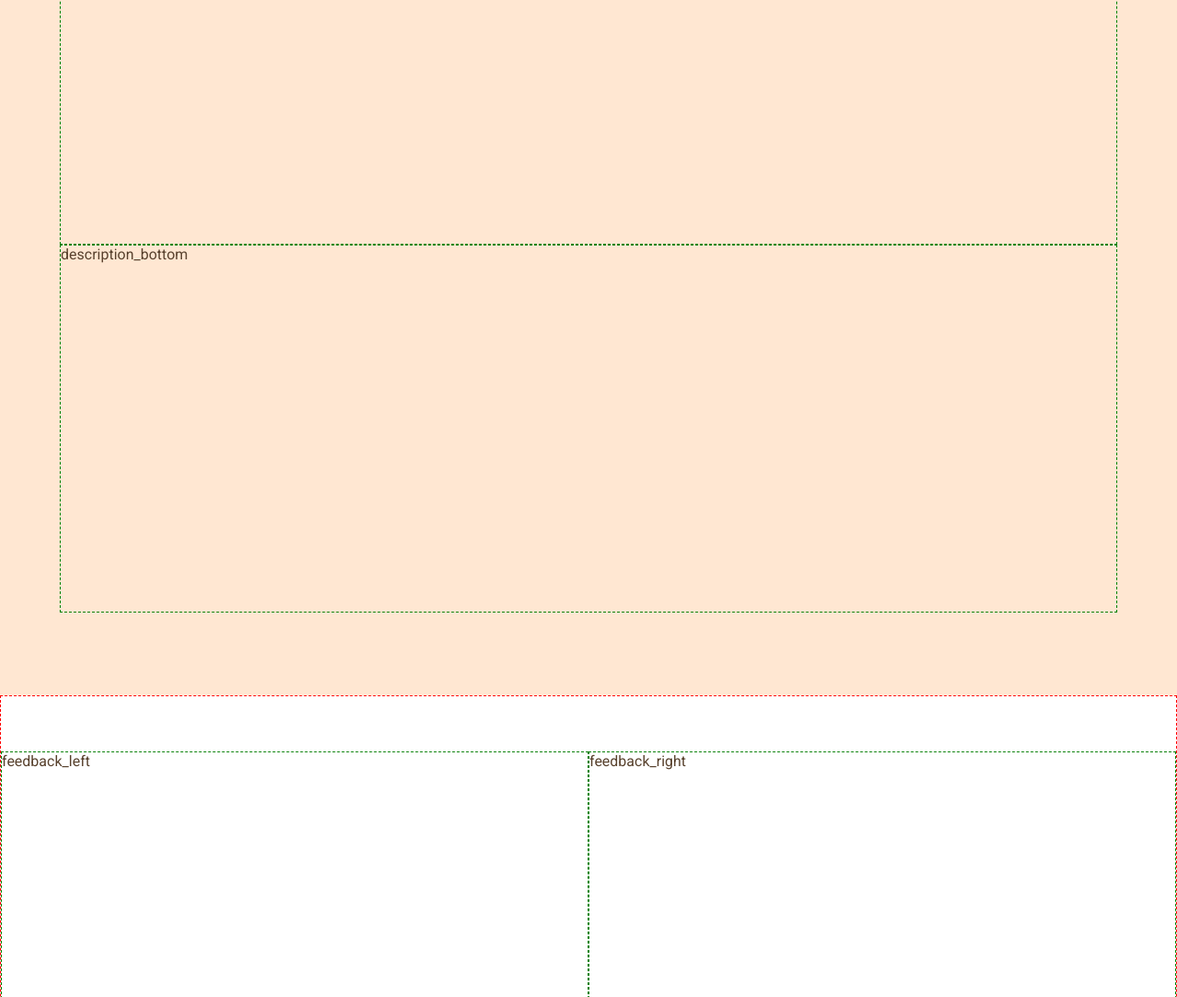
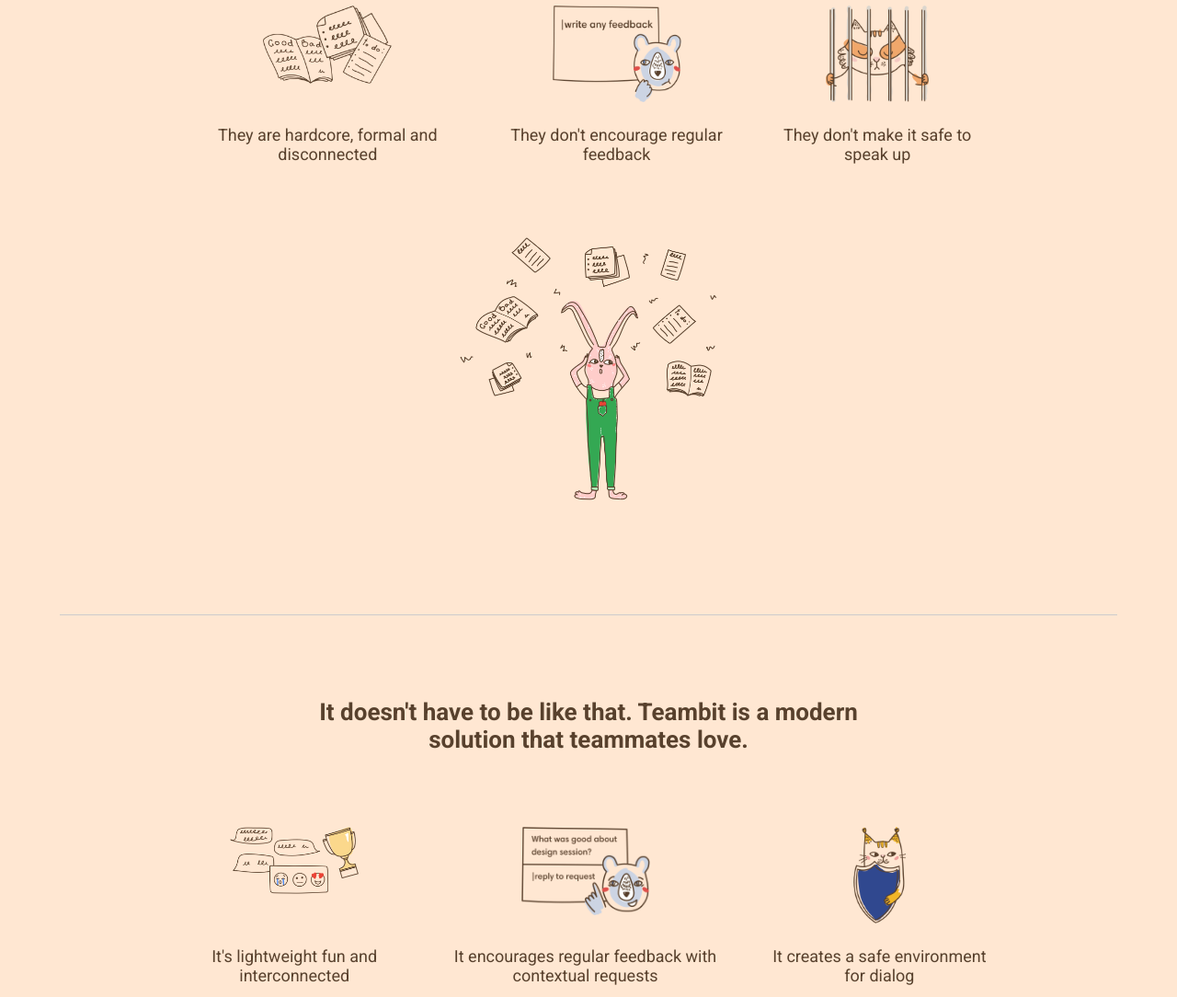
Before and after one commit to path72/node-sass-teambit, a plain HTML site: page index.html in a window 1280 px wide. Shown: the part 888-1972 px from the top of the page at 92% size. Drawn offline with nearby package versions, Linux system fonts and the light colour scheme.

Commit message:
description

```diff
--- a/index.html
+++ b/index.html
@@ -94,8 +94,43 @@
 				<!-- % DESCRIPTION % -->
 				<div id="description">
 					<div class="wrapper1150">
-						<div class="description_top">description_top</div>
-						<div class="description_bottom">description_bottom</div>
+						<div class="description_block">
+							<div class="title txt_title">Traditional people processes lead to disengagement and turnover.</div>
+							<div class="img_row">
+								<div class="img_box">
+									<div class="img_frame"><img src="img/hardcore.png" alt=""></div>
+									<div class="caption txt_caption">They are hardcore, formal and disconnected</div>
+								</div>
+								<div class="img_box">
+									<div class="img_frame"><img src="img/nofeedback.png" alt=""></div>
+									<div class="caption txt_caption">They don't encourage regular feedback</div>
+								</div>
+								<div class="img_box">
+									<div class="img_frame"><img src="img/notsafe.png" alt=""></div>
+									<div class="caption txt_caption">They don't make it safe to speak up</div>
+								</div>
+							</div>
+							<img src="img/before.png" alt="">
+						</div>
+						<div class="description_block">
+							<div class="title txt_title">It doesn't have to be like that. Teambit is a modern solution that teammates love.</div>
+							<div class="img_row">
+								<div class="img_box">
+									<div class="img_frame"><img src="img/lightweight.png" alt=""></div>
+									<div class="caption txt_caption">It's lightweight fun and interconnected</div>
+								</div>
+								<div class="img_box">
+									<div class="img_frame"><img src="img/feedbacksuggestions.png" alt=""></div>
+									<div class="caption txt_caption">It encourages regular feedback with contextual requests</div>
+								</div>
+								<div class="img_box">
+									<div class="img_frame"><img src="img/safe.png" alt=""></div>
+									<div class="caption txt_caption">It creates a safe environment for dialog</div>
+								</div>
+							</div>
+							<img src="img/after.png" alt="">
+						</div>
+						<div class="title txt_title">Here is how it works</div>
 					</div>
 				</div>
 
--- a/scss/src/partial/_common.scss
+++ b/scss/src/partial/_common.scss
@@ -36,6 +36,10 @@
 	font-size: 50px;
 	font-weight: 700;
 }
+.txt_title {
+	font-size: 26px;
+	font-weight: 700;
+}
 .txt_sub_title {
 	font-size: 22px;
 	font-weight: 400;
@@ -56,6 +60,10 @@
 	font-size: 18px;
 	line-height: 23px;
 	font-weight: 700;
+}
+.txt_caption {
+	font-size: 18px;
+	font-weight: 400;
 }
 
 // % BUTTONS %
--- a/scss/src/partial/_description.scss
+++ b/scss/src/partial/_description.scss
@@ -4,14 +4,35 @@
  */
 
 #description {
-	padding: 90px 0;
+	text-align: center;
+	padding-bottom: 90px;
 	background-color: $cream;
-	.description_top {
-		height: 400px;
-		border: 1px dashed green;
+	.description_block {
+		padding: 90px 0 120px;
+		.title {
+			padding: 0 250px;
+			margin-bottom: 80px;
+		}
+		.img_row {
+			@include flex-row;
+			padding: 0 125px;
+			margin-bottom: 80px;
+			.img_frame {
+				height: 130px;
+				img {
+					max-width: 140px;
+					max-height: 105px;
+				}
+			}
+			.img_box .caption {
+				padding: 0 15px;
+			}
+		}
+		& > img {
+			width: 280px;
+		}
 	}
-	.description_bottom {
-		height: 400px;
-		border: 1px dashed green;
+	.description_block:first-child {
+		border-bottom: 1px solid $grey;
 	}
 }
--- a/scss/src/partial/_jumbotron.scss
+++ b/scss/src/partial/_jumbotron.scss
@@ -6,10 +6,8 @@
 #jumbotron {
 	@include flex-row;
 	padding: 100px 0;
-	// border: 1px dashed red;
 	.jumbotron_block {
 		width: 50%;
-		// border: 1px dashed green;
 		.title, .sub_title, .btn_row {
 			margin-bottom: 30px;
 		}
--- a/scss/src/partial/_mixin.scss
+++ b/scss/src/partial/_mixin.scss
@@ -11,8 +11,25 @@
 	display: flex;
 	align-items: center;
 }
+@mixin flex-row-co {
+	display: flex;
+	justify-content: center;
+}
 @mixin fx-row-between {
 	justify-content: space-between;
+}
+@mixin flex-col-cc {
+	display: flex;
+	flex-direction: column;
+	justify-content: center;
+	align-items: center;
+}
+@mixin fx-col-stretch {
+	align-items:stretch;
+}
+
+@mixin fx-grow-1 {
+	flex-grow: 1;
 }
 
 // % TEXTS %
@@ -34,7 +51,7 @@
 // .fx-col-left  { align-items: flex-start;     }
 // .fx-col-right { align-items: flex-end;       }
 // .fx-grow-0 { flex-grow: 0; }
-// .fx-grow-1 { flex-grow: 1; }
+
 // .fx-grow-2 { flex-grow: 2; }
 // /* vertical paddings */
 // .padding_v_big { padding-top: 100px; padding-bottom: 100px; }
```
Also changed, not shown: css/main.css.
